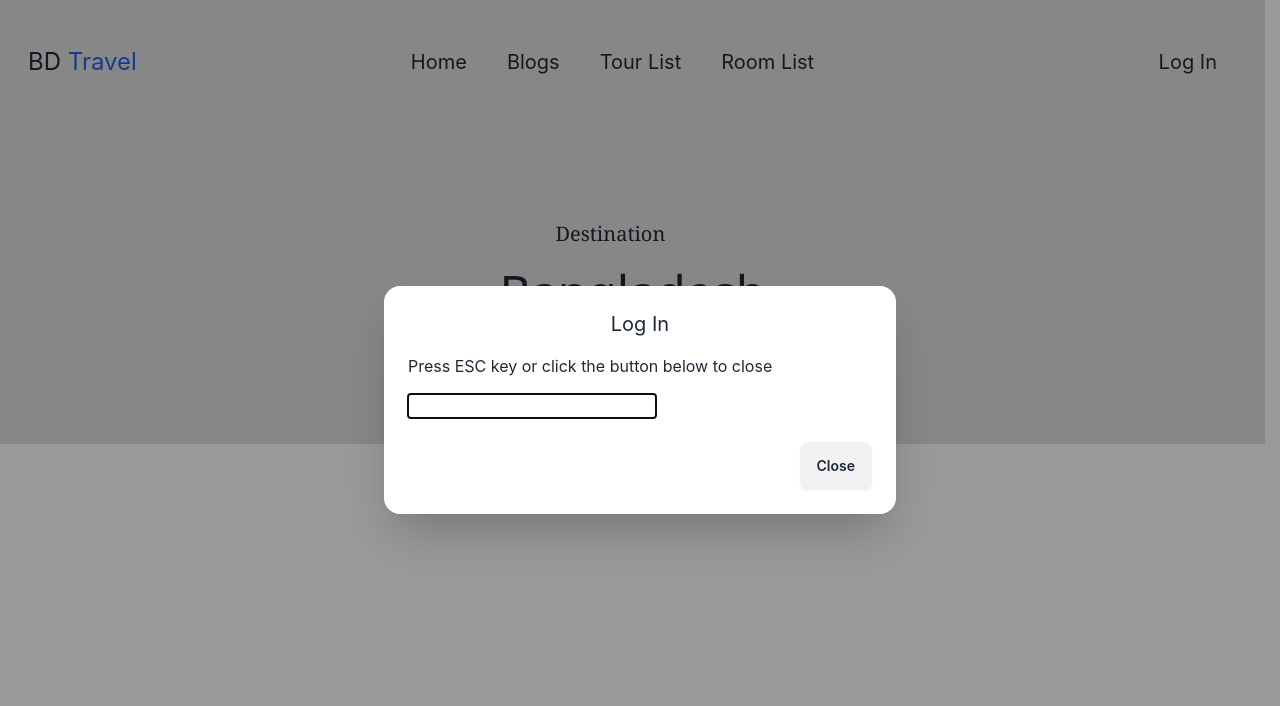
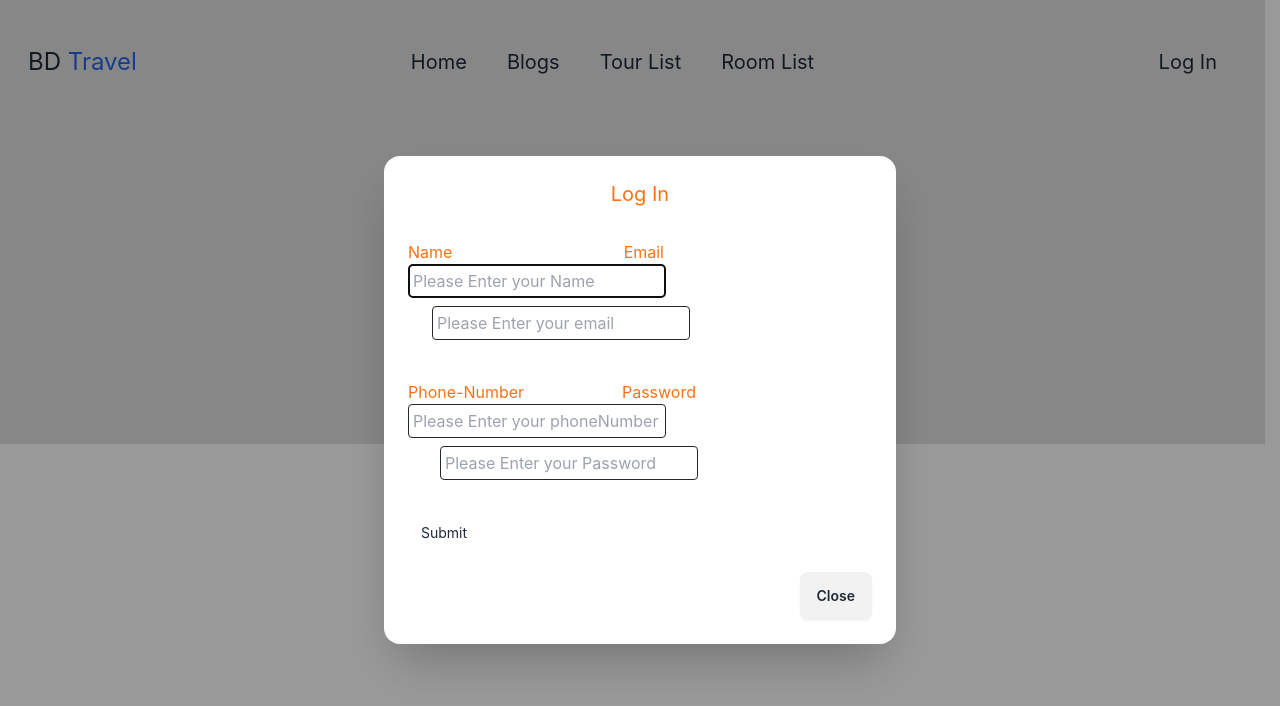
Before and after one commit to Akahad1/BD-Traval, a React (Create React App) app: page / in a window 1280 px wide. Both pictures are taken after a click on the button "Log In". Shown: the top 706 px of the page. Built offline with nearby package versions, Linux system fonts and the light colour scheme.

Commit message:
login complite

```diff
--- a/src/Authentication/LogIn/LogIn.js
+++ b/src/Authentication/LogIn/LogIn.js
@@ -1,19 +1,44 @@
 import React from  "react";
 
 const LogIn =()=>{
+
+  const getInformation=(event)=>{
+    event.preventDefault()
+    const form=event.target
+    const name=form.name.value;
+    const email=form.email.value;
+    const phoneNumber=form.phoneNumber.value;
+    const password=form.password.value;
+    console.log(name,password,email,phoneNumber)
+
+  }
     return(<div>
-        {/* Open the modal using document.getElementById('ID').showModal() method */}
+
 
 <dialog id="my_modal_5" className="modal modal-bottom sm:modal-middle">
   <div className="modal-box">
-    <h3 className="text-xl text-center">Log In</h3>
-    <p className="py-4">Press ESC key or click the button below to close</p>
-    <form>
-        <input/>
+    <h3 className="text-xl text-center text-orange-500">Log In</h3>
+    <p className="py-4"></p>
+    <form onSubmit={getInformation}>
+      <div className="flex justify-between"><p className="text-orange-500">Name</p>
+       <p className="mr-52 text-orange-500">Email</p></div>
+        <input name="name" className="p-1 border border-zinc-800 rounded" placeholder="Please Enter your Name"/>
+        <input name="email" className="ml-6 p-1 mt-2 border border-zinc-800 rounded" placeholder="Please Enter your email"/>
+
+        <div className="mt-10">
+        <div className="flex justify-between text-orange-500"><p>Phone-Number</p>
+       <p className="mr-44 text-orange-500">Password</p></div>
+        <input name="phoneNumber" className="p-1 border border-zinc-800 rounded" placeholder="Please Enter your phoneNumber"/>
+        <input name="password" className="ml-8 p-1 mt-2 border border-zinc-800 rounded" placeholder="Please Enter your Password"/>
+
+        </div>
+
+      <button className="btn-sm mt-9 btn-ghost" type="submit">Submit</button>
+
     </form>
     <div className="modal-action">
       <form method="dialog">
-        {/* if there is a button in form, it will close the modal */}
+
         <button className="btn">Close</button>
       </form>
     </div>
```
